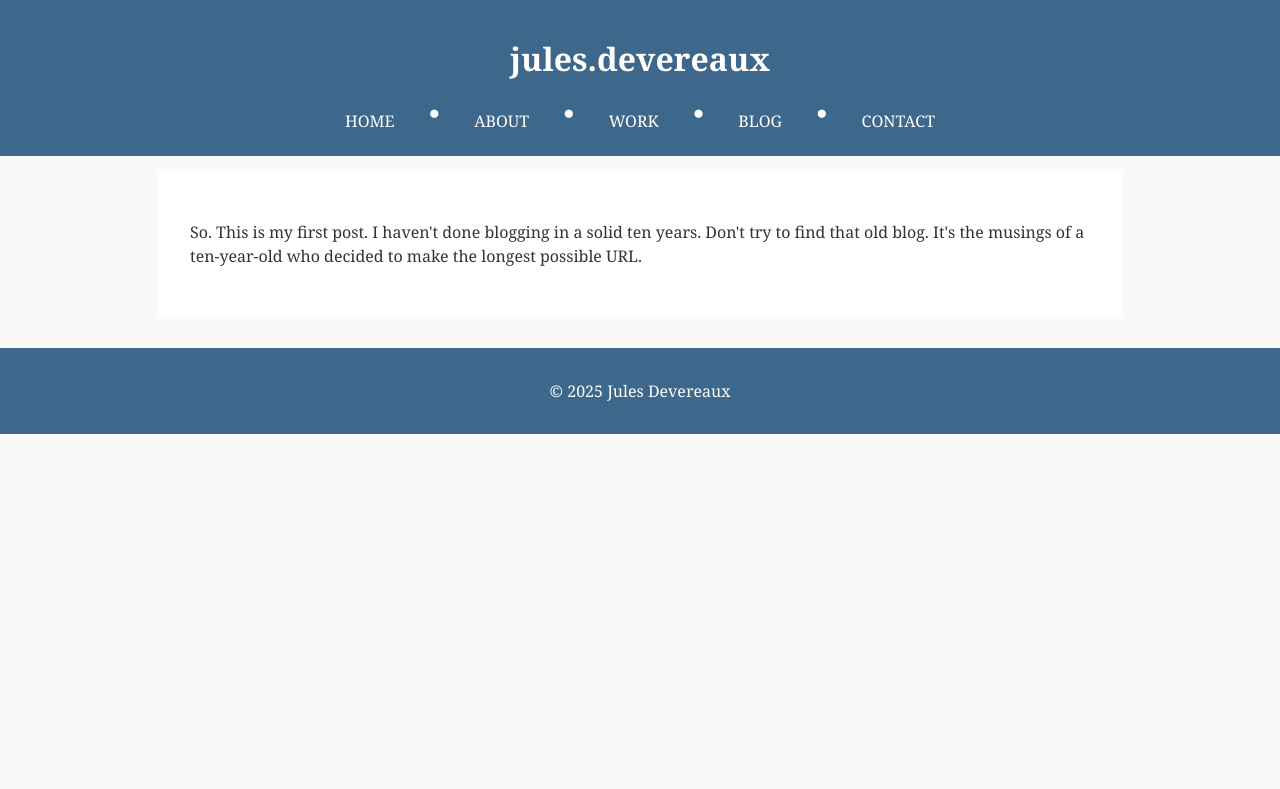
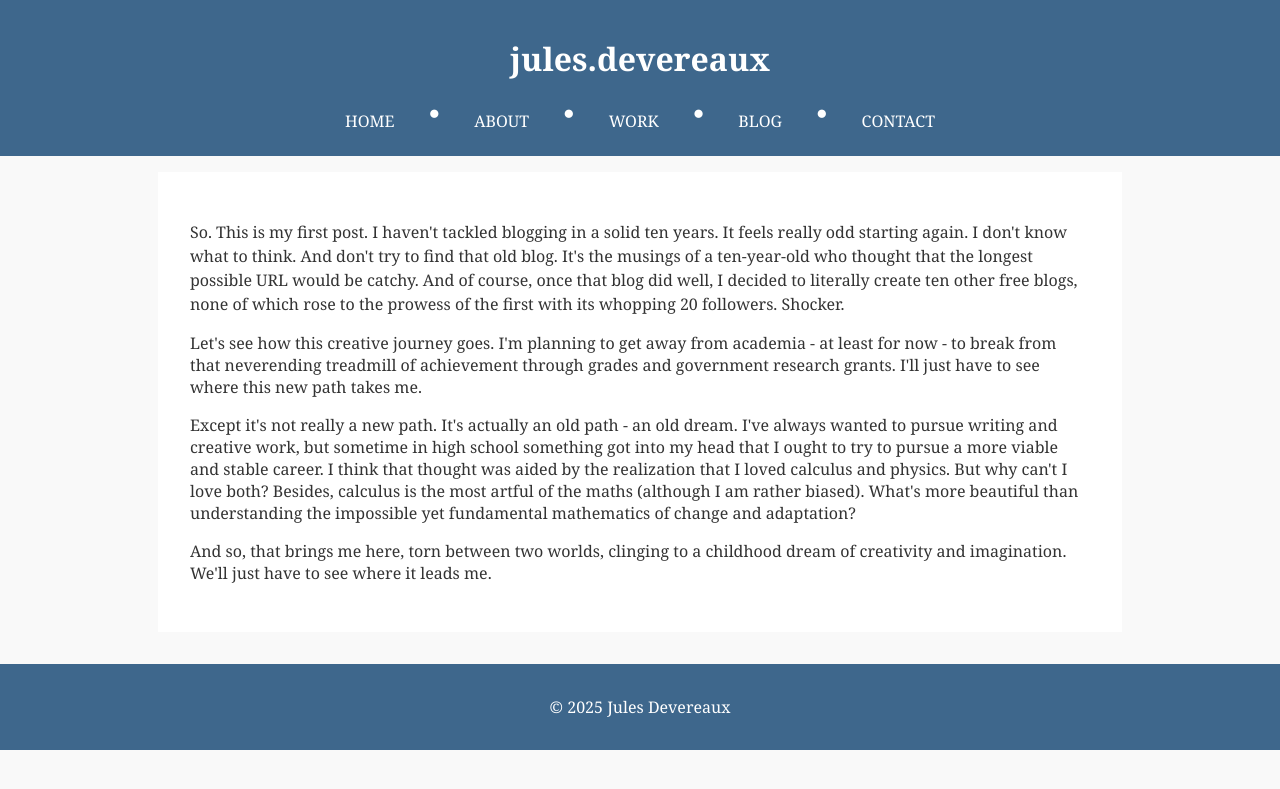
Before and after one commit to julesdevereaux/julesdevereaux.github.io, a Jekyll site: the page built from _posts/2025-07-14-test.md, in a window 1280 px wide. Shown: the top 789 px of the page. Built offline with Jekyll 4.4.1, drawn with Linux system fonts in a browser that asks for light colours.

Commit message:
Update 2025-07-14-test.md

```diff
--- a/_posts/2025-07-14-test.md
+++ b/_posts/2025-07-14-test.md
@@ -3,4 +3,7 @@ layout: default
 title: "First Post"
 ---
 
-<p style="line-height: 1.5;">So. This is my first post. I haven't done blogging in a solid ten years. Don't try to find that old blog. It's the musings of a ten-year-old who decided to make the longest possible URL.</p>
+<p style="line-height: 1.5;">So. This is my first post. I haven't tackled blogging in a solid ten years. It feels really odd starting again. I don't know what to think. And don't try to find that old blog. It's the musings of a ten-year-old who thought that the longest possible URL would be catchy. And of course, once that blog did well, I decided to literally create ten other free blogs, none of which rose to the prowess of the first with its whopping 20 followers. Shocker.</p>
+<p>Let's see how this creative journey goes. I'm planning to get away from academia - at least for now - to break from that neverending treadmill of achievement through grades and government research grants. I'll just have to see where this new path takes me.</p>
+<p>Except it's not really a new path. It's actually an old path - an old dream. I've always wanted to pursue writing and creative work, but sometime in high school something got into my head that I ought to try to pursue a more viable and stable career. I think that thought was aided by the realization that I loved calculus and physics. But why can't I love both? Besides, calculus is the most artful of the maths (although I am rather biased). What's more beautiful than understanding the impossible yet fundamental mathematics of change and adaptation?</p>
+<p>And so, that brings me here, torn between two worlds, clinging to a childhood dream of creativity and imagination. We'll just have to see where it leads me.</p>
```
